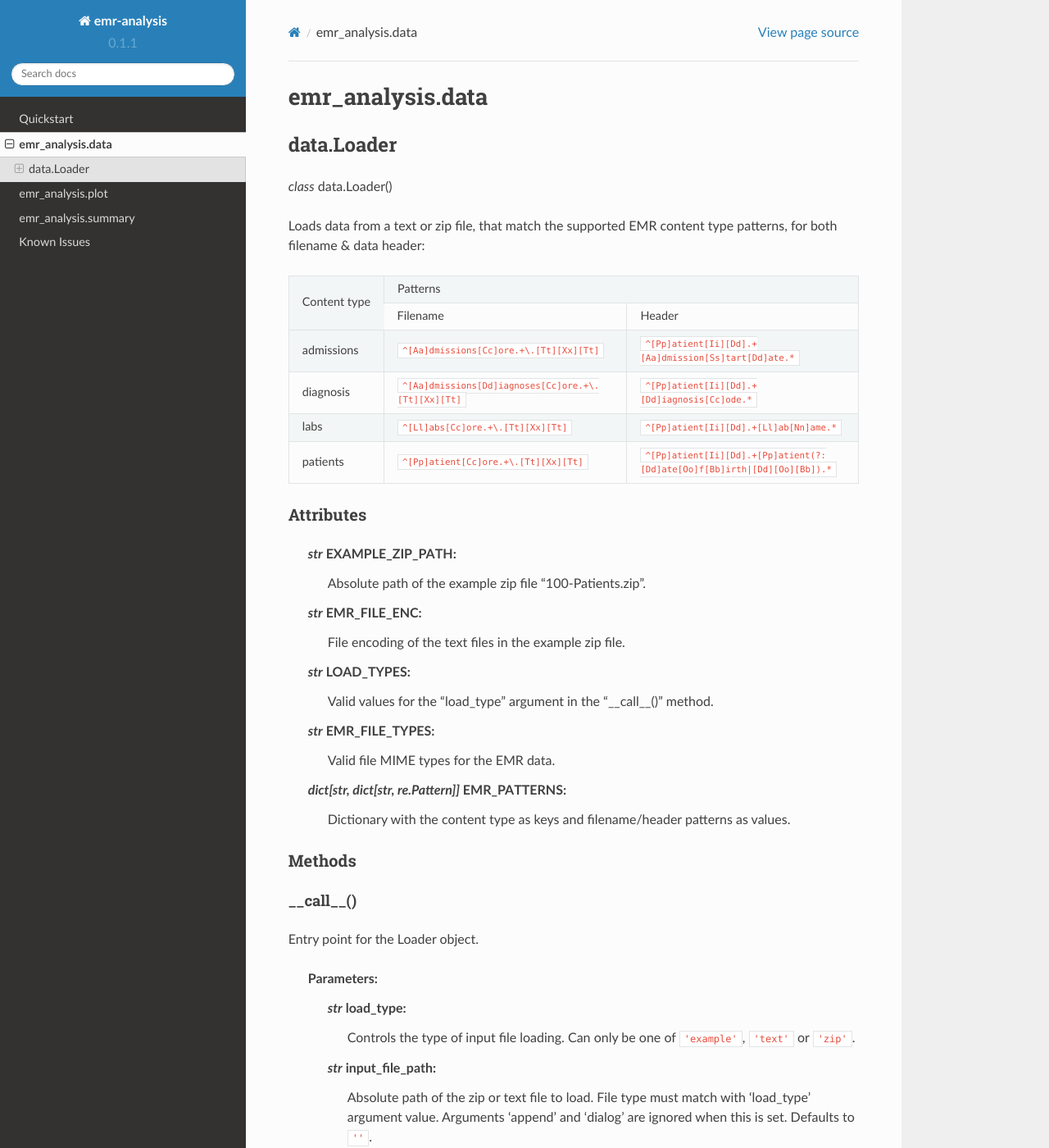
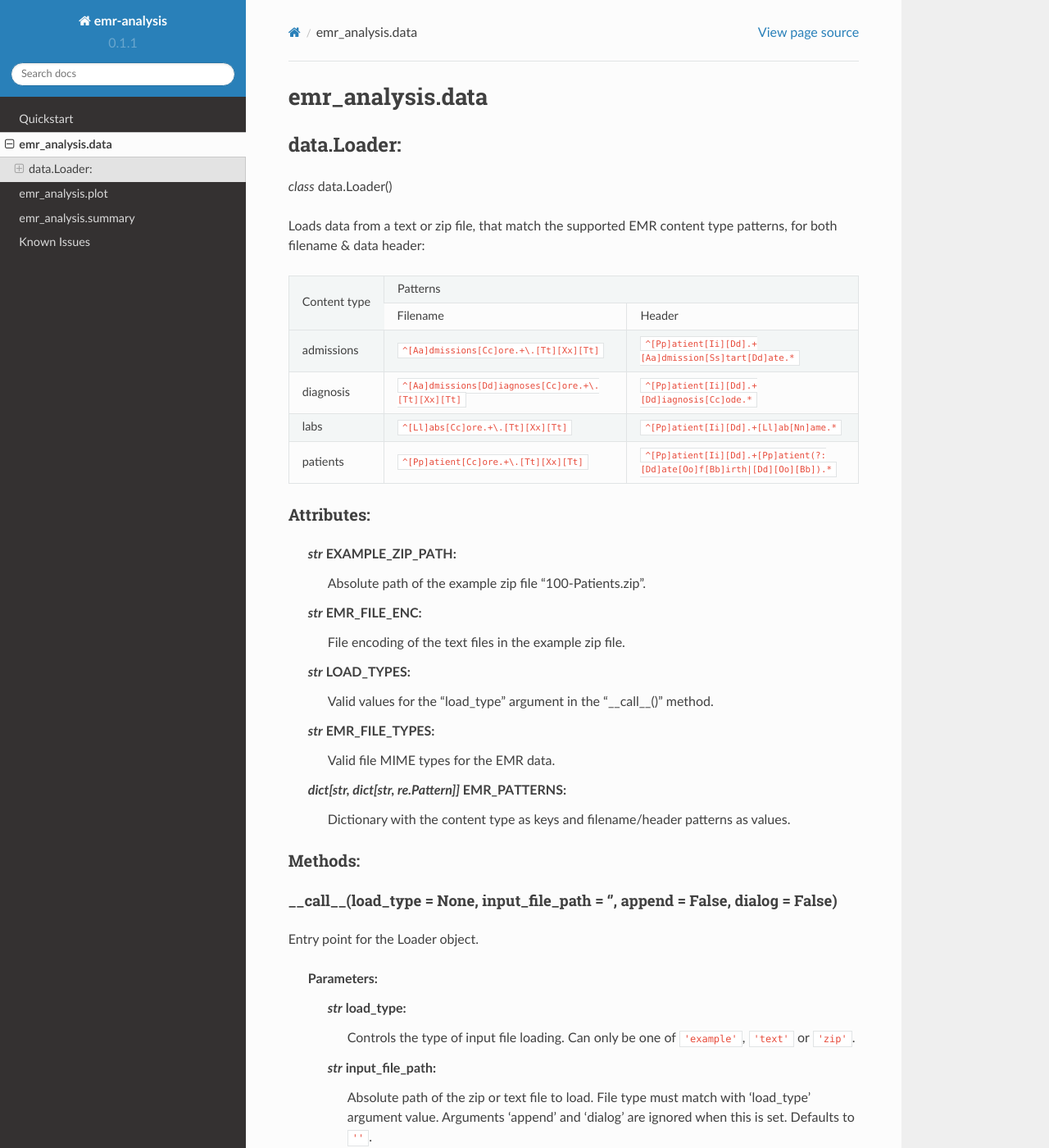
Before and after one commit to beml201/simulated-emr-analysis-docs, a Sphinx documentation site: the page built from docs/source/data.rst, in a window 1280 px wide and 1400 px high. Shown: the whole window at 82% size. Built offline with Sphinx 7.4.7 and the Read the Docs theme 2.0.0, drawn with Linux system fonts in a browser that asks for light colours.

Commit message:
Fixed data.rst docs

```diff
--- a/docs/source/data.rst
+++ b/docs/source/data.rst
@@ -3,8 +3,8 @@ emr_analysis.data
 
 .. _Loader:
 
-data.Loader
------------
+data.Loader:
+------------
 
 *class* data.Loader()
 
@@ -38,12 +38,12 @@ Attributes
     *dict[str, dict[str, re.Pattern]]* EMR_PATTERNS:
         Dictionary with the content type as keys and filename/header patterns as values.
 
-Methods
-"""""""
+Methods:
+""""""""
 
-.. ___call__:
+.. _call:
 
-__call__()
+__call__(load_type = None, input_file_path = '', append = False, dialog = False)
 ^^^^^^^^^^^^^^^^^
 
 Entry point for the Loader object.
@@ -63,7 +63,7 @@ Entry point for the Loader object.
             Returns either: (1) a list containing a single tuple of content type and DataFrame, or (2) a dictionary with content type as keys and DataFrame as values.
 
 Examples:
-"""""""
+"""""""""
 
 **Initialisation:**
 
```
Also changed, not shown: other parts of docs/source/data.rst (+2 -2 lines).
